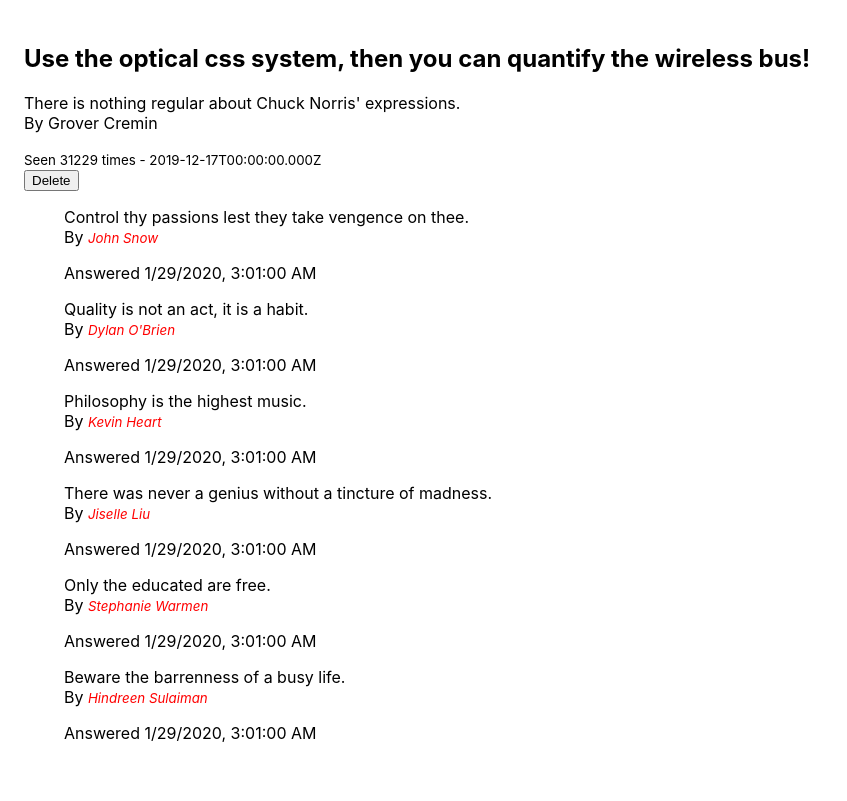
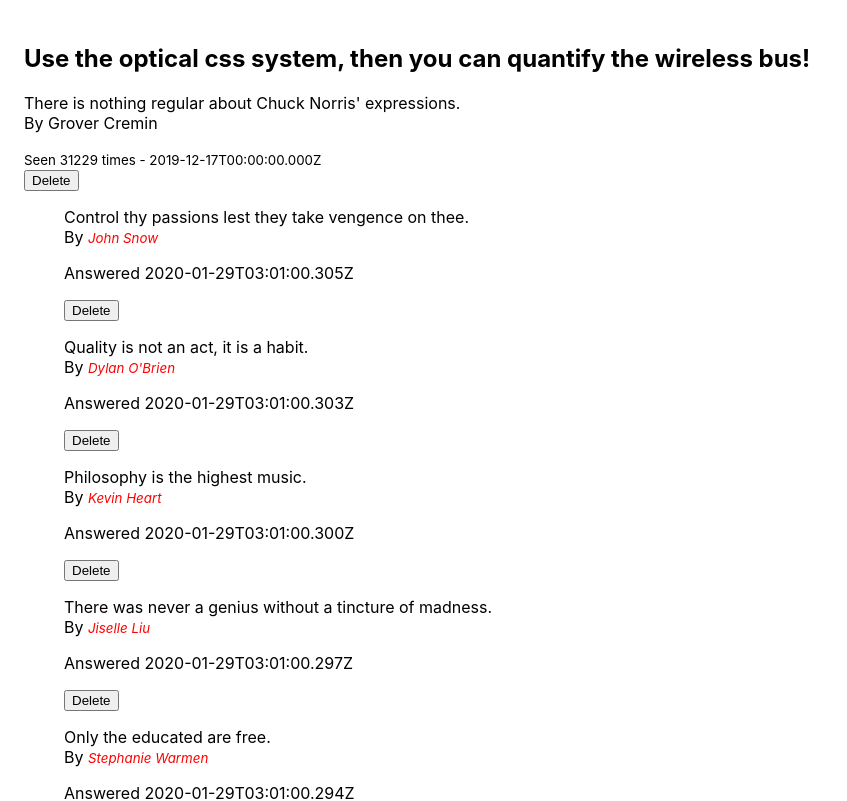
Before and after one commit to luke-bo/awesome-answers-react-client, a React (Create React App) app: page / in a window 1280 px wide. Shown: the top 801 px of the page, without its empty margins (0-847 px from the left). Built offline with nearby package versions, Linux system fonts and the light colour scheme.

Commit message:
Event propogation: Add delete button to Answer Details component. Part II: Pass deleteAnswer method from QuestionShow to AnswerList and finally down to AnswerDetail.

```diff
--- a/src/components/AnswerDetails.js
+++ b/src/components/AnswerDetails.js
@@ -16,6 +16,7 @@ export const AnswerDetails = props => {
         </small>
       </p>
       <p>Answered {props.created_at.toLocaleString()}</p>
+      <button onClick={() => props.onDeleteClick(props.id)}>Delete</button>
     </div>
   );
 };
--- a/src/components/AnswerList.js
+++ b/src/components/AnswerList.js
@@ -8,9 +8,8 @@ export const AnswerList = props => {
       {props.answers.map(answer => (
         <AnswerDetails
           key={answer.id}
-          body={answer.body}
-          author={answer.author}
-          created_at={new Date(answer.created_at)}
+          {...answer}
+          onDeleteClick={props.onAnswerDeleteClick}
         />
       ))}
     </ul>
```
